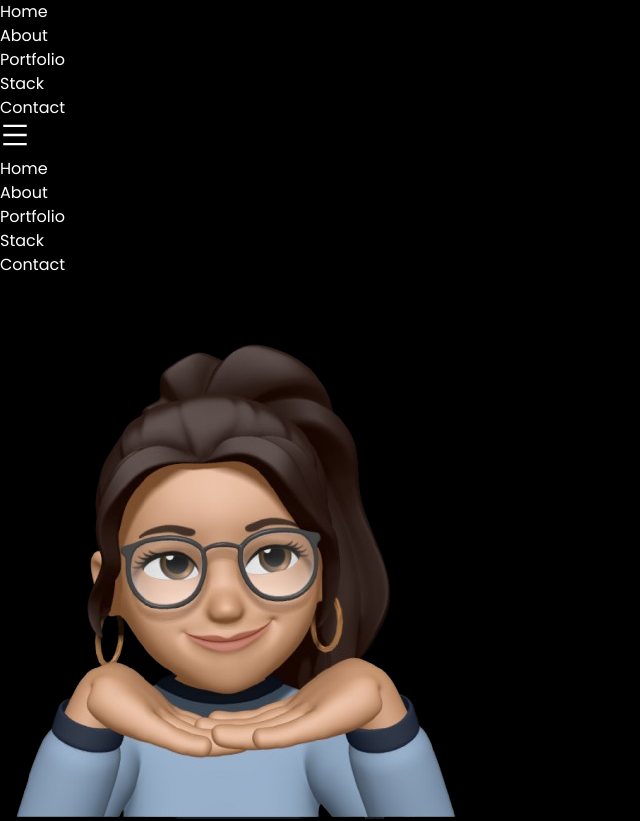
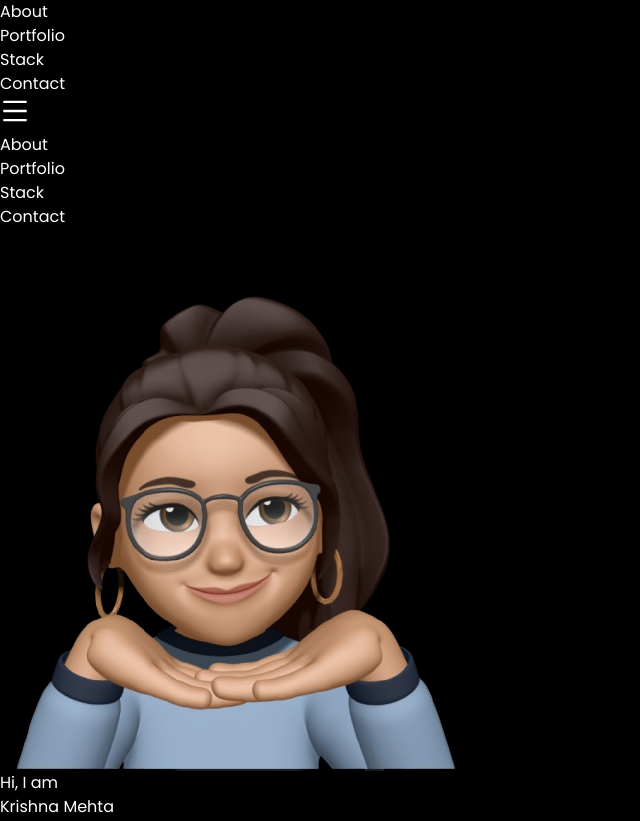
Before and after one commit to KrishnaM0310/Krishna-Portfolio, a React (Vite) app: page / in a window 1280 px wide. Shown: the top 821 px of the page, without its empty margins (0-640 px from the left). Built offline with nearby package versions, Linux system fonts and the light colour scheme.

Commit message:
Changed navbar

```diff
--- a/src/components/Navbar.jsx
+++ b/src/components/Navbar.jsx
@@ -2,7 +2,6 @@ import React, { useState } from "react";
 import { AiOutlineMenu, AiOutlineClose } from "react-icons/ai";
 
 const navLinks = [
-  { title: "Home", path: "#hero" },
   { title: "About", path: "#about" },
   { title: "Portfolio", path: "#portfolio" },
   { title: "Stack", path: "#stack" },
```
